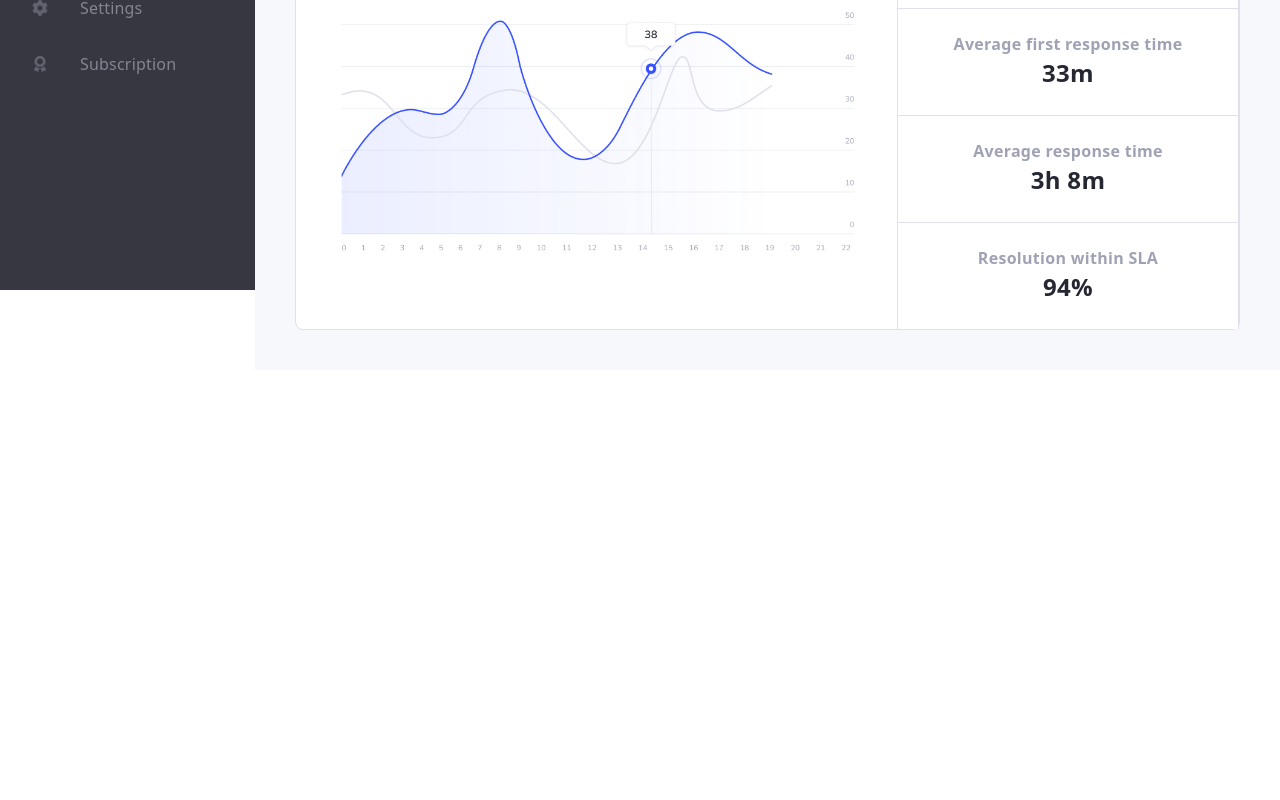
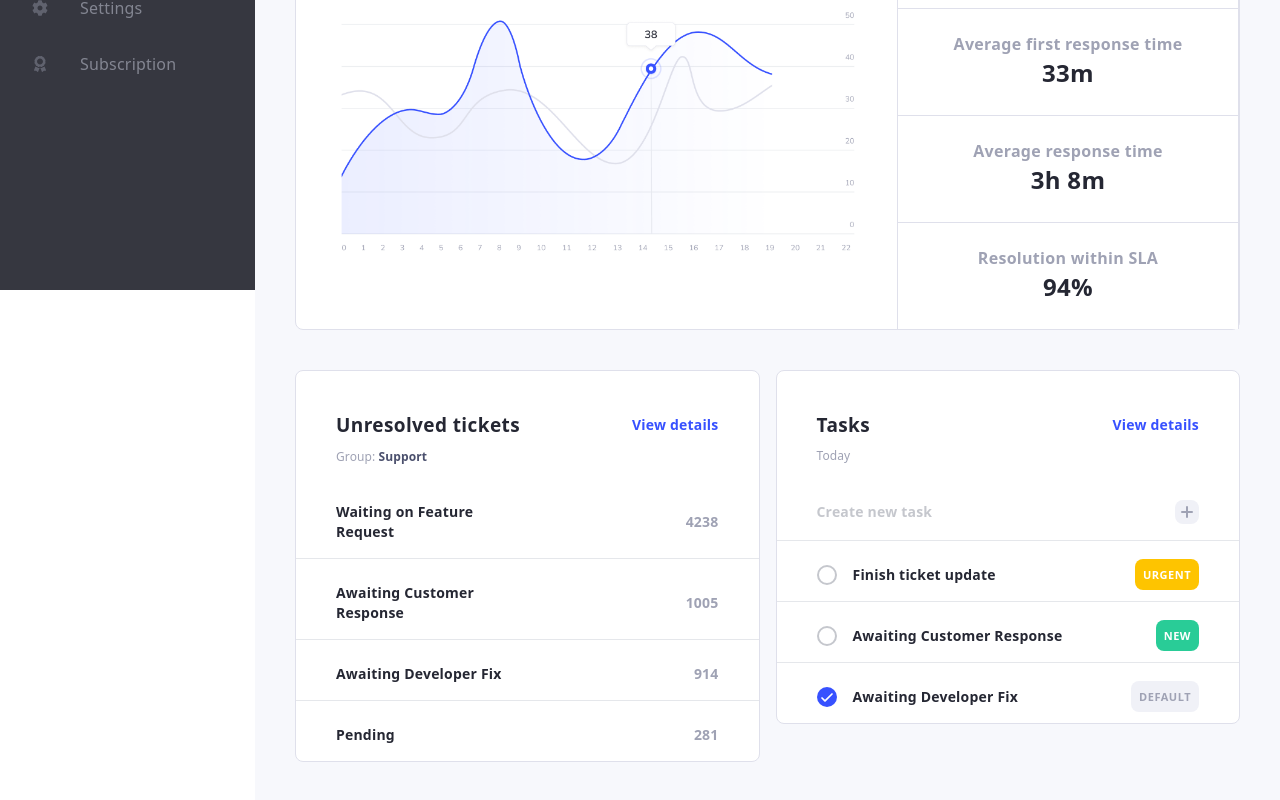
Before and after one commit to eduardovisa/prueba-x-data, a Next.js app: page /overview in a window 1280 px wide. Shown: the part 510-1310 px from the top of the page. Before the commit the page ends 880 px from the top, so only its background shows below. Built offline with nearby package versions, Linux system fonts and the light colour scheme.

Commit message:
Tasks component created

```diff
--- a/pages/overview/index.tsx
+++ b/pages/overview/index.tsx
@@ -3,6 +3,10 @@ import { simpleCardsData } from '@/utils/data/overview/simple_cards_data';
 import Trends from '@/components/overview/trends';
 import SimpleCards from '@/components/overview/simple_cards';
 import ContentLayout from '@/components/layouts/content_layout';
+import Tickets from '@/components/overview/tickets';
+import { ticketsData } from '@/utils/data/overview/tickets';
+import Tasks from '@/components/overview/tasks';
+import { tasksData } from '@/utils/data/overview/tasks';
 
 const index = () => {
   return (
@@ -13,6 +17,14 @@ const index = () => {
     >
       <SimpleCards data={simpleCardsData} />
       <Trends data={trendsData} />
+      <div className="mt-10 grid gap-4 grid-cols-1 lg:grid-cols-2">
+        <div>
+          <Tickets data={ticketsData} />
+        </div>
+        <div>
+          <Tasks data={tasksData} />
+        </div>
+      </div>
     </ContentLayout>
   );
 };
--- /dev/null
+++ b/src/components/overview/task_badge.tsx
@@ -0,0 +1,23 @@
+import { tasksPriority } from '@/utils/data/overview/tasks';
+
+const TaskBadge = (status: string) => {
+  const priority = tasksPriority.filter(
+    (t) => t.label.toLowerCase() === status.toLowerCase()
+  );
+
+  return (
+    <h1 className="text-[11px] font-[700] tracking-[0.5px] mt-6 leading-[20px]">
+      <span
+        className="rounded-[8px] p-2"
+        style={{
+          backgroundColor: `${priority[0].secondaryLabel}`,
+          color: `${status.toLowerCase() !== 'default' ? 'white' : '#9FA2B4'}`,
+        }}
+      >
+        {status.toUpperCase()}
+      </span>
+    </h1>
+  );
+};
+
+export default TaskBadge;
--- /dev/null
+++ b/src/components/overview/tasks.tsx
@@ -0,0 +1,42 @@
+import { CardsProps, TasksProps } from '@/types/data/overview';
+import { BtnAddIcon } from '@/svg/buttons';
+import TasksCards from './tasks_cards';
+
+const Tasks: React.FC<{ data: (CardsProps & TasksProps)[] }> = (data) => {
+  return (
+    <div className="flex flex-col border rounded-[8px] bg-white border-primary-gray-light">
+      <div className="flex-1 p-10 pb-3">
+        <div className="flex w-full items-center justify-between">
+          <div className="flex-1">
+            <h1 className="text-[19px] font-[700] text-primary-black mb-2 tracking-[0.4px] leading-normal">
+              Tasks
+            </h1>
+          </div>
+          <div className="flex-none flex justify-end">
+            <h1 className="text-[14px] font-[600] text-primary-blue mb-2 tracking-[0.2px] leading-[20px] cursor-pointer">
+              View details
+            </h1>
+          </div>
+        </div>
+        <h1 className="text-[12px] font-[400] text-secondary-gray-light tracking-[0.1px] leading-[16px]">
+          Today
+        </h1>
+      </div>
+      <div className="flex-none grid grid-cols-1 divide-y gap-0">
+        <div className="flex justify-between bg-white items-center mb-4 pr-10 pl-10">
+          <div className="flex-1">
+            <h1 className="text-[14px] font-[600] text-[#C5C7CD] tracking-[0.2px] mt-6 leading-[20px]">
+              Create new task
+            </h1>
+          </div>
+          <div className="flex-1 flex justify-end items-center mt-6 cursor-pointer">
+            <BtnAddIcon />
+          </div>
+        </div>
+        {TasksCards(data)}
+      </div>
+    </div>
+  );
+};
+
+export default Tasks;
--- /dev/null
+++ b/src/components/overview/tasks_cards.tsx
@@ -0,0 +1,32 @@
+import { CheckBoxCompleted, CheckBoxIncompleted } from '@/svg/buttons';
+import { CardsProps, TasksProps } from '@/types/data/overview';
+import TaskBadge from './task_badge';
+
+const TasksCards: React.FC<{ data: (CardsProps & TasksProps)[] }> = (data) => {
+  let card_list: JSX.Element[] = [];
+
+  data.data.map((info, index) => {
+    card_list.push(
+      <div
+        key={`card-info-tickets-${index}`}
+        className="flex justify-between bg-white items-center mb-4 pr-10 pl-10"
+      >
+        <div className="flex-none mt-6 mr-4">
+          {info.completed ? <CheckBoxCompleted /> : <CheckBoxIncompleted />}
+        </div>
+        <div className="flex-auto">
+          <h1 className="text-[14px] font-[600] text-primary-black tracking-[0.2px] mt-6 leading-[20px]">
+            {info.label}
+          </h1>
+        </div>
+        <div className="flex-1 flex justify-end items-center">
+          {TaskBadge(info.secondaryLabel)}
+        </div>
+      </div>
+    );
+  });
+
+  return card_list;
+};
+
+export default TasksCards;
--- /dev/null
+++ b/src/svg/buttons.tsx
@@ -0,0 +1,73 @@
+export const BtnAddIcon = () => {
+  return (
+    <svg
+      xmlns="http://www.w3.org/2000/svg"
+      width="24"
+      height="24"
+      viewBox="0 0 24 24"
+      fill="none"
+    >
+      <rect width="24" height="24" rx="8" fill="#F0F1F7" />
+      <path
+        d="M12 7V17"
+        stroke="#9FA2B4"
+        strokeWidth="2"
+        strokeLinecap="round"
+      />
+      <path
+        d="M17 12L7 12"
+        stroke="#9FA2B4"
+        strokeWidth="2"
+        strokeLinecap="round"
+      />
+    </svg>
+  );
+};
+
+export const CheckBoxIncompleted = () => {
+  return (
+    <svg
+      xmlns="http://www.w3.org/2000/svg"
+      width="20"
+      height="20"
+      viewBox="0 0 20 20"
+      fill="none"
+    >
+      <g clipPath="url(#clip0_584_64)">
+        <circle cx="10" cy="10" r="9" stroke="#C5C7CD" strokeWidth="2" />
+      </g>
+      <defs>
+        <clipPath id="clip0_584_64">
+          <rect width="20" height="20" fill="white" />
+        </clipPath>
+      </defs>
+    </svg>
+  );
+};
+
+export const CheckBoxCompleted = () => {
+  return (
+    <svg
+      xmlns="http://www.w3.org/2000/svg"
+      width="20"
+      height="20"
+      viewBox="0 0 20 20"
+      fill="none"
+    >
+      <g clipPath="url(#clip0_584_73)">
+        <circle cx="10" cy="10" r="10" fill="#3751FF" />
+        <path
+          d="M5 11L7.92929 13.9293C7.96834 13.9683 8.03166 13.9683 8.07071 13.9293L15 7"
+          stroke="white"
+          strokeWidth="1.7"
+          strokeLinecap="round"
+        />
+      </g>
+      <defs>
+        <clipPath id="clip0_584_73">
+          <rect width="20" height="20" fill="white" />
+        </clipPath>
+      </defs>
+    </svg>
+  );
+};
--- a/src/types/data/overview.ts
+++ b/src/types/data/overview.ts
@@ -2,3 +2,7 @@ export type CardsProps = {
   label: string;
   secondaryLabel: string;
 };
+
+export type TasksProps = {
+  completed: boolean;
+};
--- /dev/null
+++ b/src/utils/data/overview/tasks.ts
@@ -0,0 +1,34 @@
+import { CardsProps, TasksProps } from '@/types/data/overview';
+
+export const tasksPriority: CardsProps[] = [
+  {
+    label: 'urgent',
+    secondaryLabel: '#FEC400',
+  },
+  {
+    label: 'new',
+    secondaryLabel: '#29CC97',
+  },
+  {
+    label: 'default',
+    secondaryLabel: '#F0F1F7',
+  },
+];
+
+export const tasksData: (CardsProps & TasksProps)[] = [
+  {
+    label: 'Finish ticket update',
+    secondaryLabel: 'urgent',
+    completed: false,
+  },
+  {
+    label: 'Awaiting Customer Response',
+    secondaryLabel: 'new',
+    completed: false,
+  },
+  {
+    label: 'Awaiting Developer Fix',
+    secondaryLabel: 'default',
+    completed: true,
+  },
+];
```
